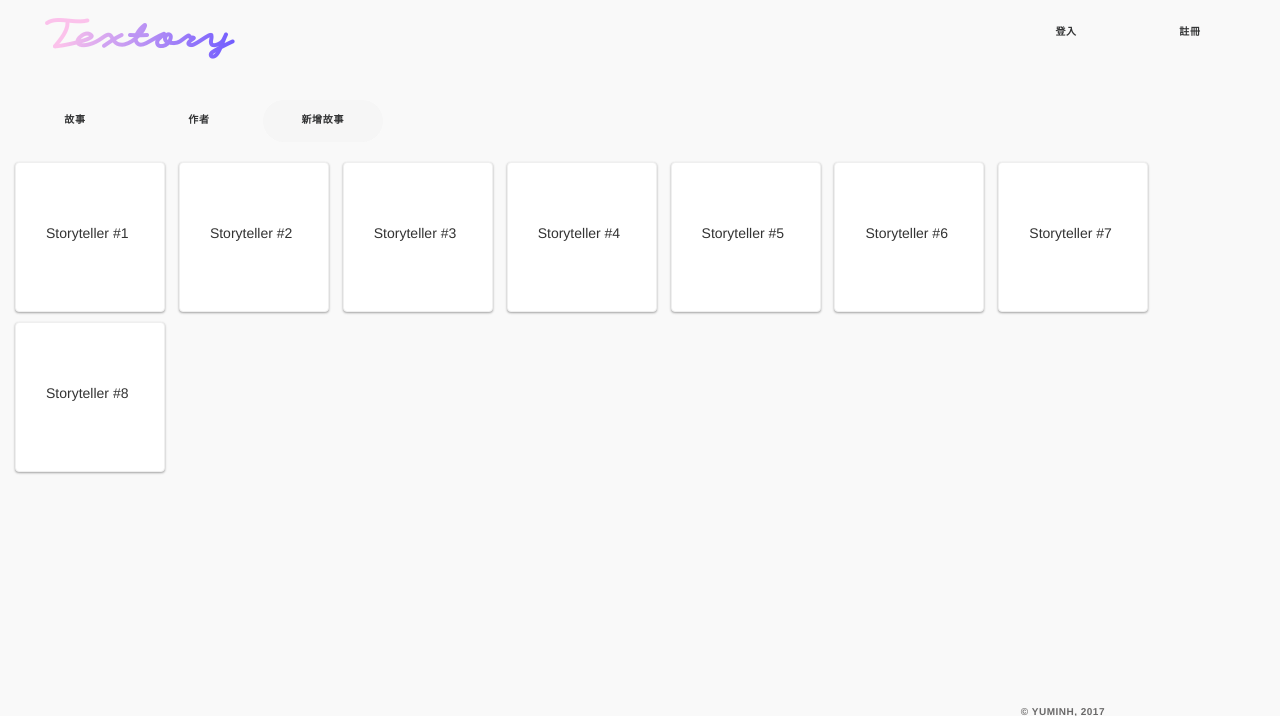
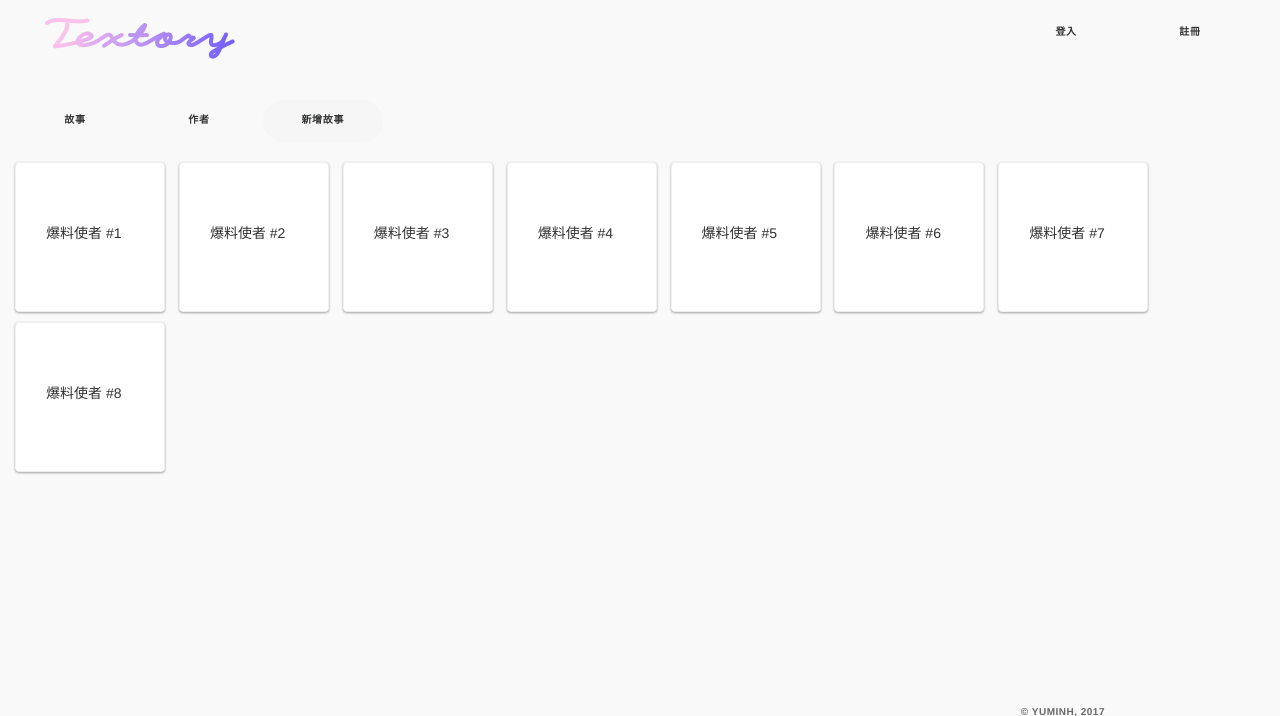
Before and after one commit to Yumin0/textory, a Django app: page /storyauthors/ in a window 1280 px wide. Shown: the top 716 px of the page. Run offline with Django 3.2, Linux system fonts and the light colour scheme; data comes from the database, SQL or seed files in the repository; some libraries are stand-ins or nearby versions.

Commit message:
revise title

```diff
--- a/story/templates/story/base.html
+++ b/story/templates/story/base.html
@@ -16,7 +16,7 @@
 
         <meta property="og:type" content="website">
         <meta property="og:title" content="什麼是 朋友 是什麼？">
-        <meta property="og:description" content="朋友就是幫你把你的奇聞軼事爆料出來，娛樂大家用的，只要你有朋友，你也可以成為黃金爆料使者">
+        <meta property="og:description" content="朋友就是幫你把你的奇聞軼事爆料出來，娛樂大家用的，只要你是有朋友的人，你也可以成為黃金爆料使者!!!">
         <meta property="og:image" content="https://www.textory.tw/static/img/post.png">
         <meta property="og:site_name" content="Textory">
         <meta property="fb:app_id" content="1877568685892013">
--- a/story/templates/story/story_list_by_author.html
+++ b/story/templates/story/story_list_by_author.html
@@ -46,7 +46,7 @@
   <div class="container">
     <h1>爆料使者 #{{ author.id }}</h1>
 
-    <p>路人username: {{ author }}</p>
+    <p>路人: {{ author }}</p>
 
     {% if story_list %}
     <h3>我的朋友</h3>
--- a/story/templates/story/storyauthor_list.html
+++ b/story/templates/story/storyauthor_list.html
@@ -54,7 +54,7 @@ a {
         <a href="{% url 'storys_by_author' author.pk %}">
           <div class="about_page__tweet">
           <br>
-          Storyteller #{{ author.id }}
+          爆料使者 #{{ author.id }}
           <br><br>
           </div>
         </a>
```
